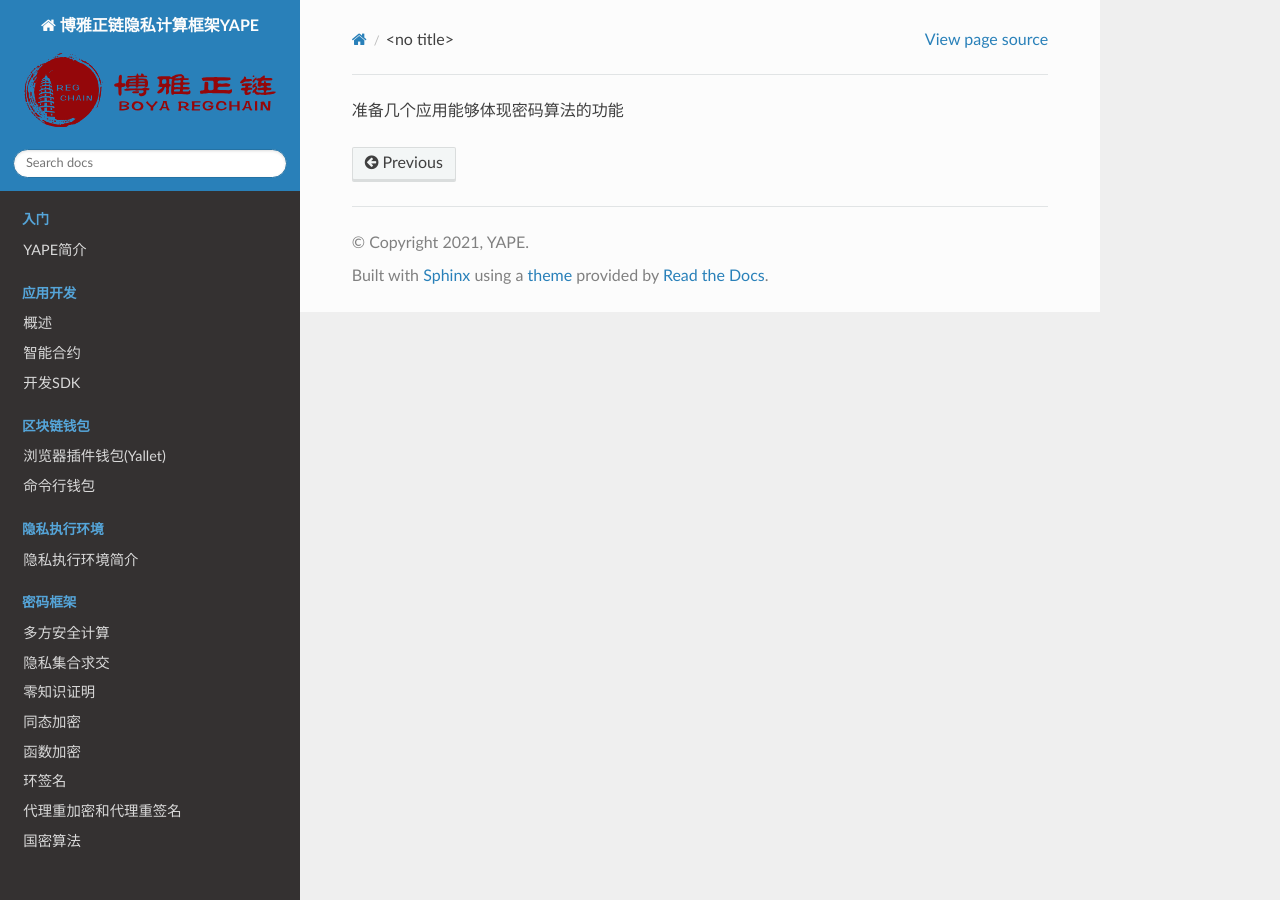
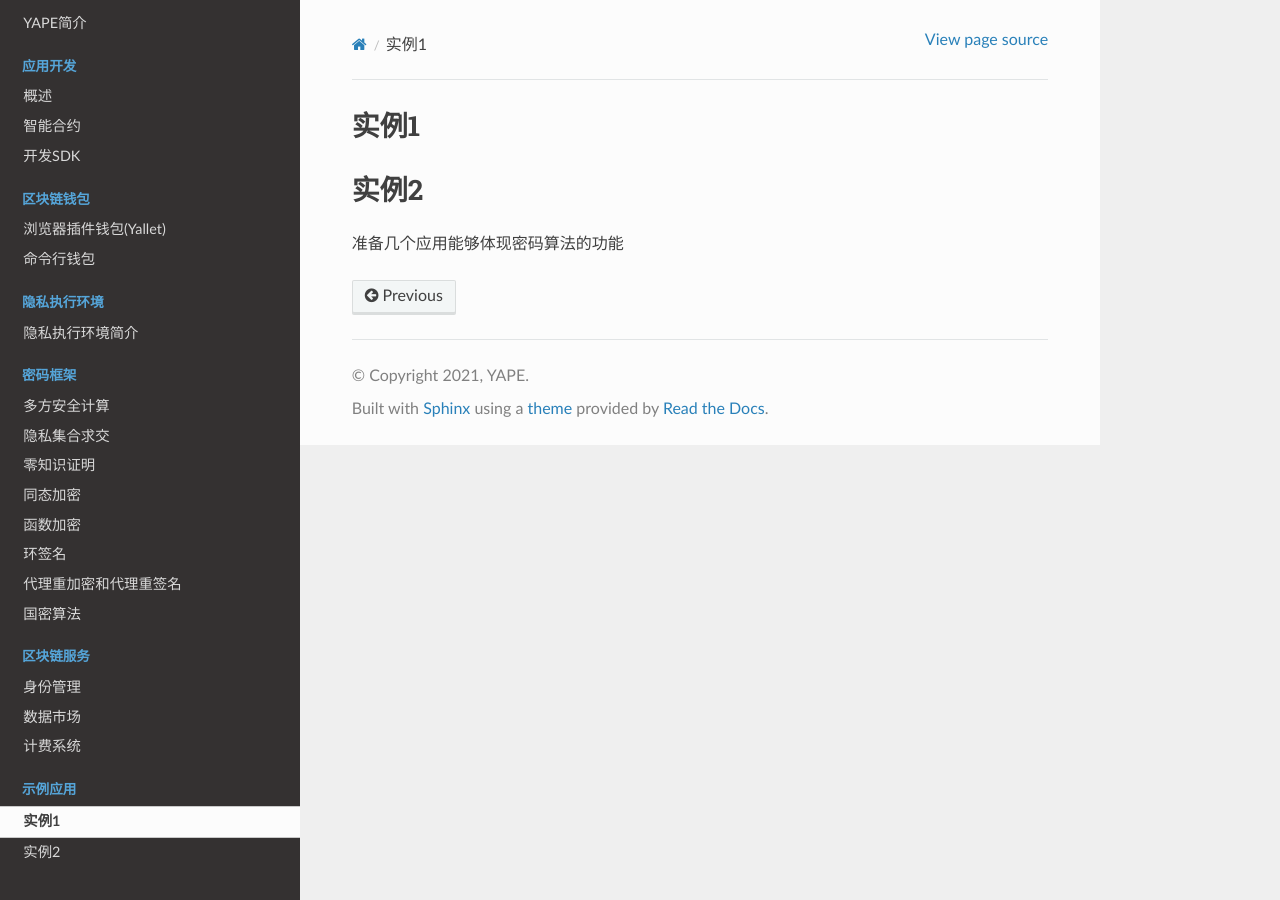
Before and after one commit to boyanet/yape-docs, a Sphinx documentation site: the page built from docs/source/example_app.md, in a window 1280 px wide. Built offline with Sphinx 7.4.7 and the Read the Docs theme 2.0.0, drawn with Linux system fonts in a browser that asks for light colours.

Commit message:
Update example_app.md

```diff
--- a/docs/source/example_app.md
+++ b/docs/source/example_app.md
@@ -1 +1,5 @@
+# 实例1
+
+# 实例2
+
 准备几个应用能够体现密码算法的功能
```
